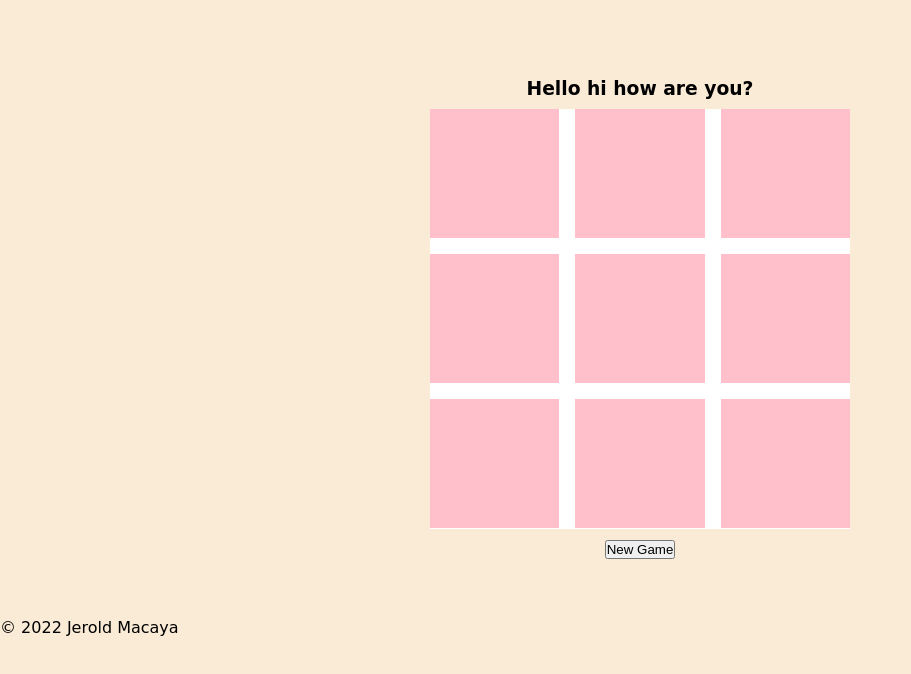
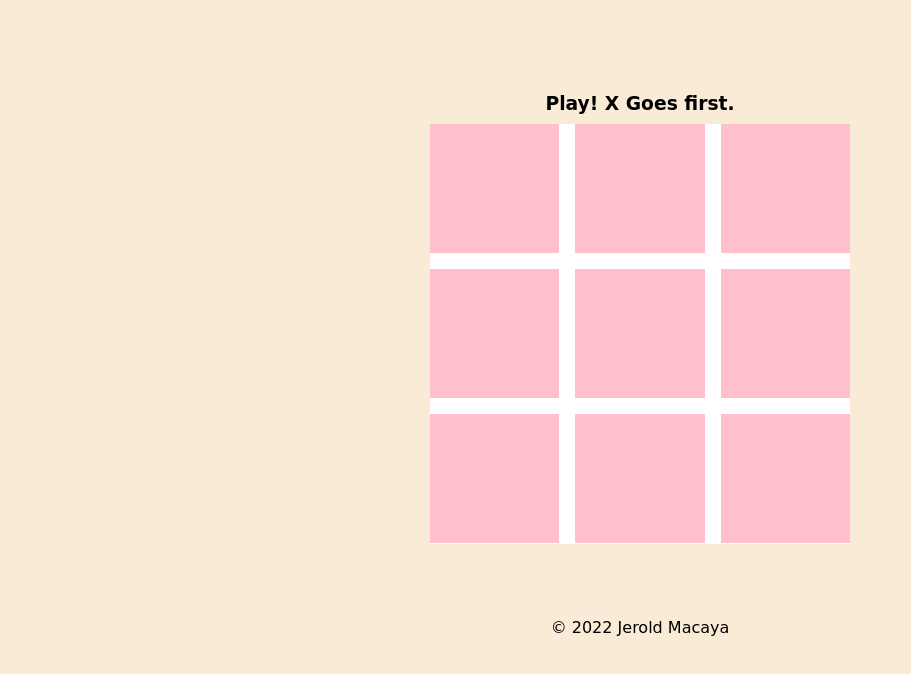
Before and after one commit to MochaDreamboat/Tic-Tac-Toe, a plain HTML site: page index.html in a window 1280 px wide. Shown: the part 62-736 px from the top of the page, without its empty margins (0-911 px from the left). Drawn offline with Linux system fonts and the light colour scheme; a web font is replaced by a local one.

Commit message:
Tweaked footer placement and added comments for documentation.

```diff
--- a/index.html
+++ b/index.html
@@ -16,7 +16,7 @@
         <h1>Tic-Tac-Toe</h1>
     </header>
     <main>
-        <h3 id="game-status">Hello hi how are you?</h3>
+        <h3 id="game-status">Play! X Goes first.</h3>
         <section id="gameboard">
             <div class="spot" id="spot-one" data-index-number="0">
             </div>
@@ -44,10 +44,6 @@
 
             </div>
         </section>
-
-        <div id="buttons">
-            <button>New Game</button>
-        </div>
     </main>
     <footer>
         <p>&copy; 2022 Jerold Macaya</p>
--- a/script.js
+++ b/script.js
@@ -63,7 +63,7 @@ gameBoard.placeMarker()
 
 // Facilitates
 const gameFlow = (() => {
-    // Create functions for game flow
+    // Controls player turns and checks for win conditions. (Still need to implement tie condition)
     'use strict';
     const playerOne = player('Player One', 'X', 0);
     const playerTwo = player('Player Two', 'O', 0);
@@ -78,9 +78,11 @@ const gameFlow = (() => {
         [0, 4, 8],
         [2, 4, 6]
     ];
+
     const gameStatus = document.querySelector('#game-status')
+    let currentPlayer = playerOne;
 
-    let currentPlayer = playerOne;
+    // TASK: Implement New Game and board reset capabilities. Incorporate recording wins w/ Player object.
 
     const switchPlayer = () => (gameFlow.currentPlayer == playerOne ? gameFlow.currentPlayer = playerTwo : gameFlow.currentPlayer = playerOne)
     const checkWin = function () {
--- a/styles.css
+++ b/styles.css
@@ -51,3 +51,11 @@ img {
     justify-content: center;
     align-items: center;
 }
+
+footer {
+    width: 100%;
+    position: relative;
+    bottom: 0px;
+    display: flex;
+    justify-content: center;
+}
```
